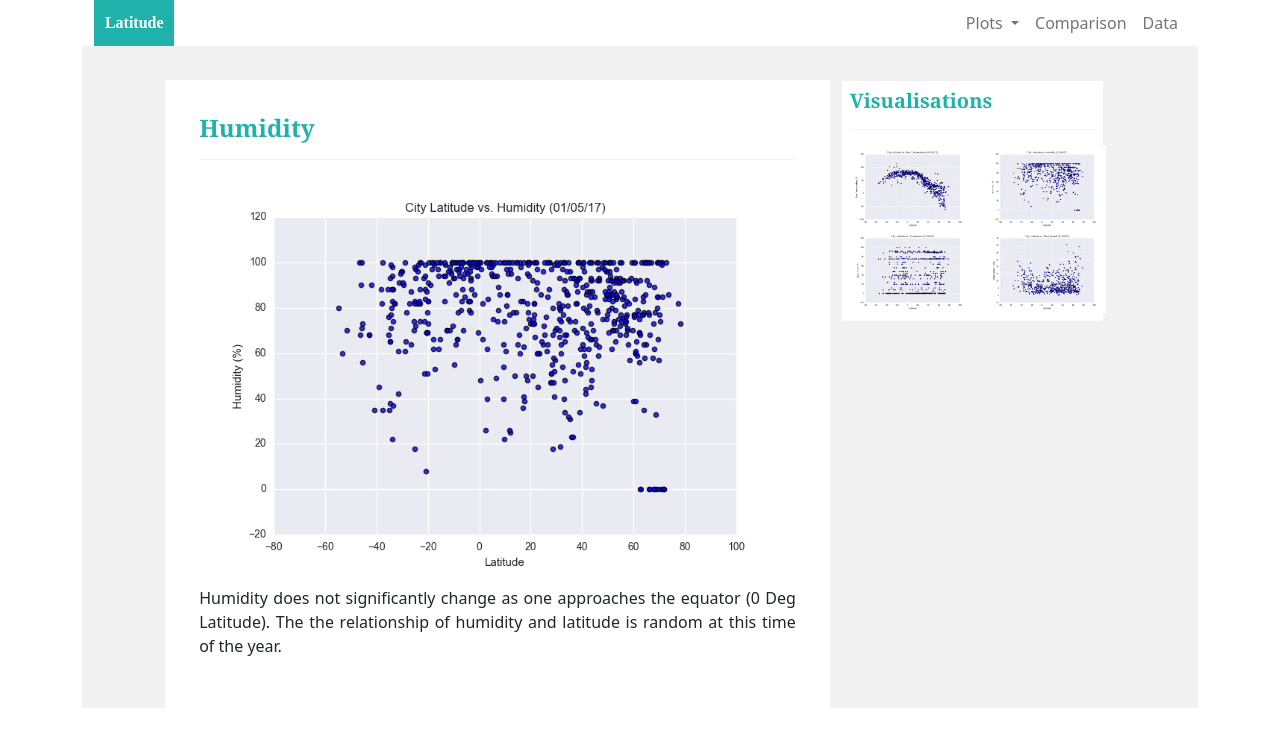
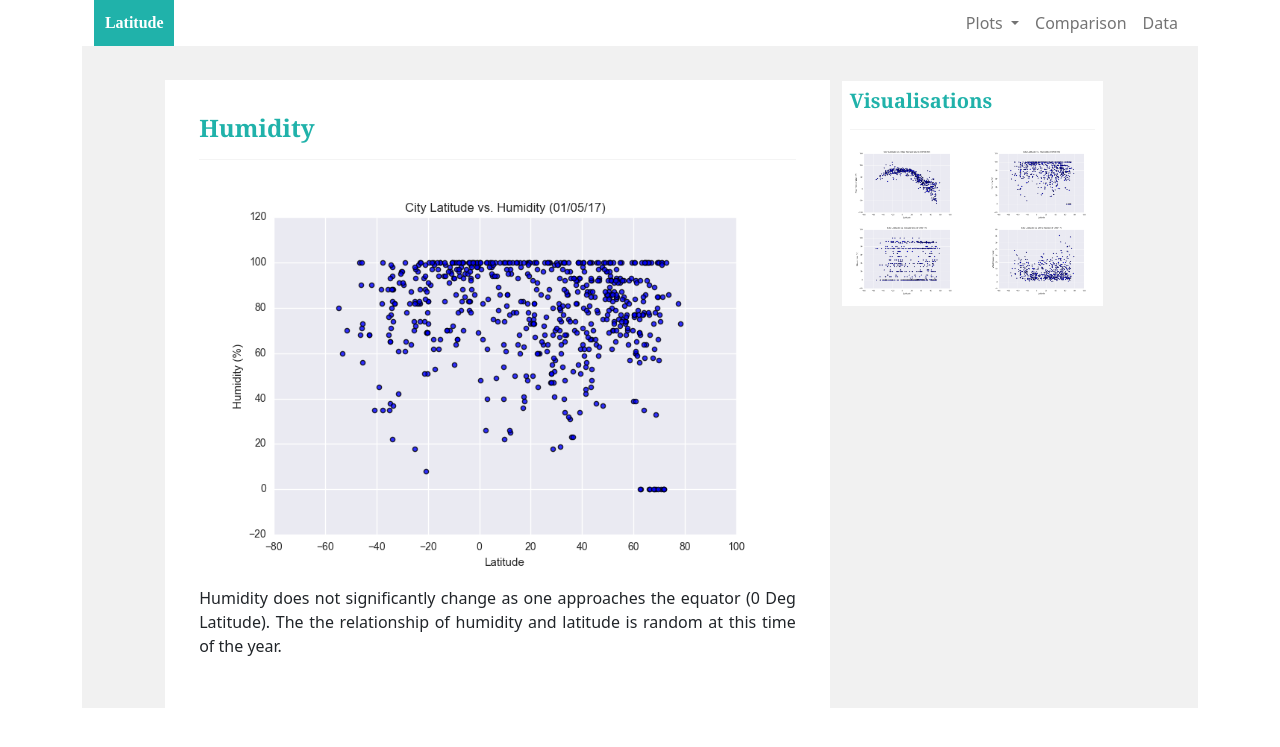
Before and after one commit to mmarange/mmarange.github.io, a Jekyll site: the page 02_humidity.html, which Jekyll copies as it is, in a window 1280 px wide. Shown: the top 747 px of the page. Built offline with Jekyll 4.4.1, drawn with Linux system fonts in a browser that asks for light colours; nearby versions of some CDN libraries.

```diff
--- a/02_humidity.html
+++ b/02_humidity.html
@@ -68,18 +68,18 @@
             <hr style = "color: lightgray;">
             <div class="row">
               <div class = col-md-6>
-               <a href="01_max_temp.html"> <img  src="Resources/assets\images/Fig1.png" alt="Fig1" style = "width:110%" > </a>
+               <a href="01_max_temp.html"> <img  src="Resources/assets\images/Fig1.png" alt="Fig1" style = "width:100%" > </a>
               </div>
               <div class = col-md-6>
-               <a  href="02_humidity.html"> <img  src="Resources/assets\images/Fig2.png" alt="Fig2" style = "width:110%"> </a>
+               <a  href="02_humidity.html"> <img  src="Resources/assets\images/Fig2.png" alt="Fig2" style = "width:100%"> </a>
               </div>
             </div>
             <div class="row">
               <div class = col-md-6>
-                <a href="03_cloudiness.html"> <img  src="Resources/assets\images/Fig3.png" alt="Fig3"  style = "width:110%"></a>
+                <a href="03_cloudiness.html"> <img  src="Resources/assets\images/Fig3.png" alt="Fig3"  style = "width:100%"></a>
               </div>
               <div class = col-md-6>
-                <a href="04_windspeed.html">  <img  src="Resources/assets\images/Fig4.png" alt="Fig4"  style = "width:110%"></a>
+                <a href="04_windspeed.html">  <img  src="Resources/assets\images/Fig4.png" alt="Fig4"  style = "width:100%"></a>
               </div>
             </div>
           </div>
```
Also changed, not shown: 04_windspeed.html (+4 -4 lines).
